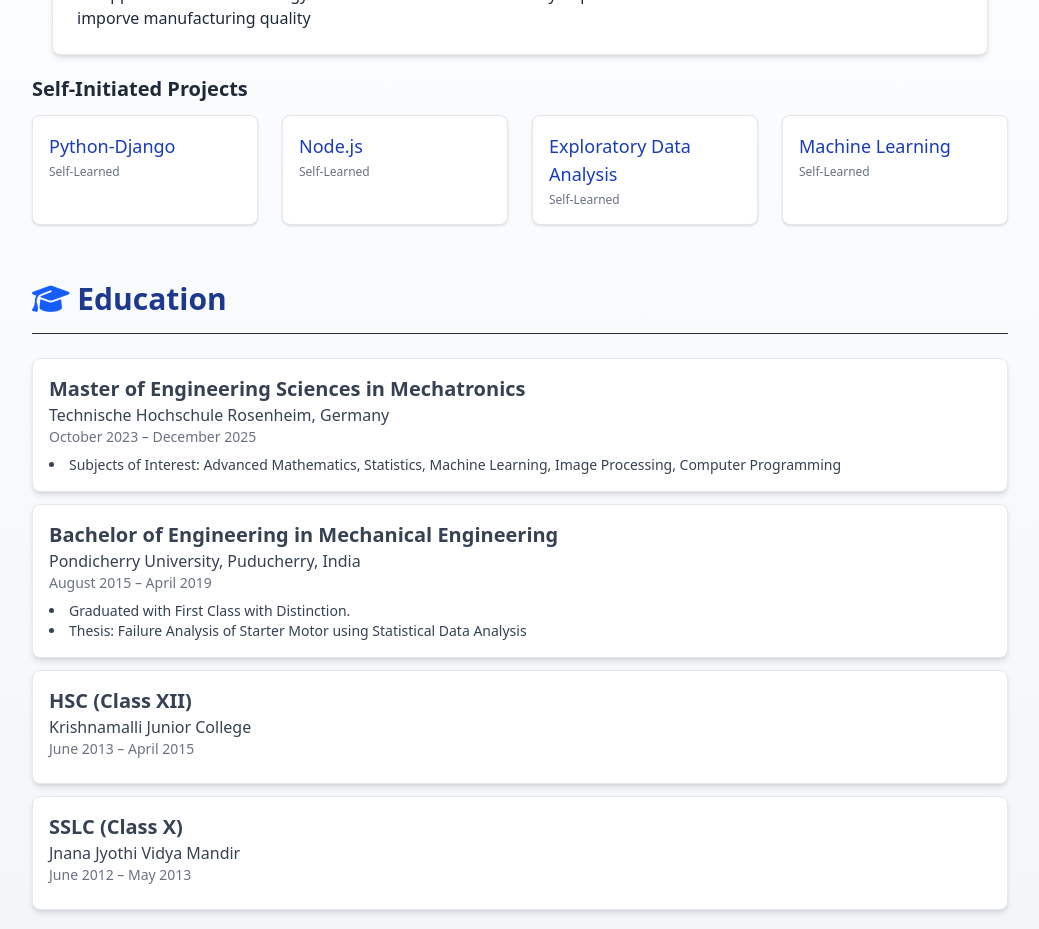
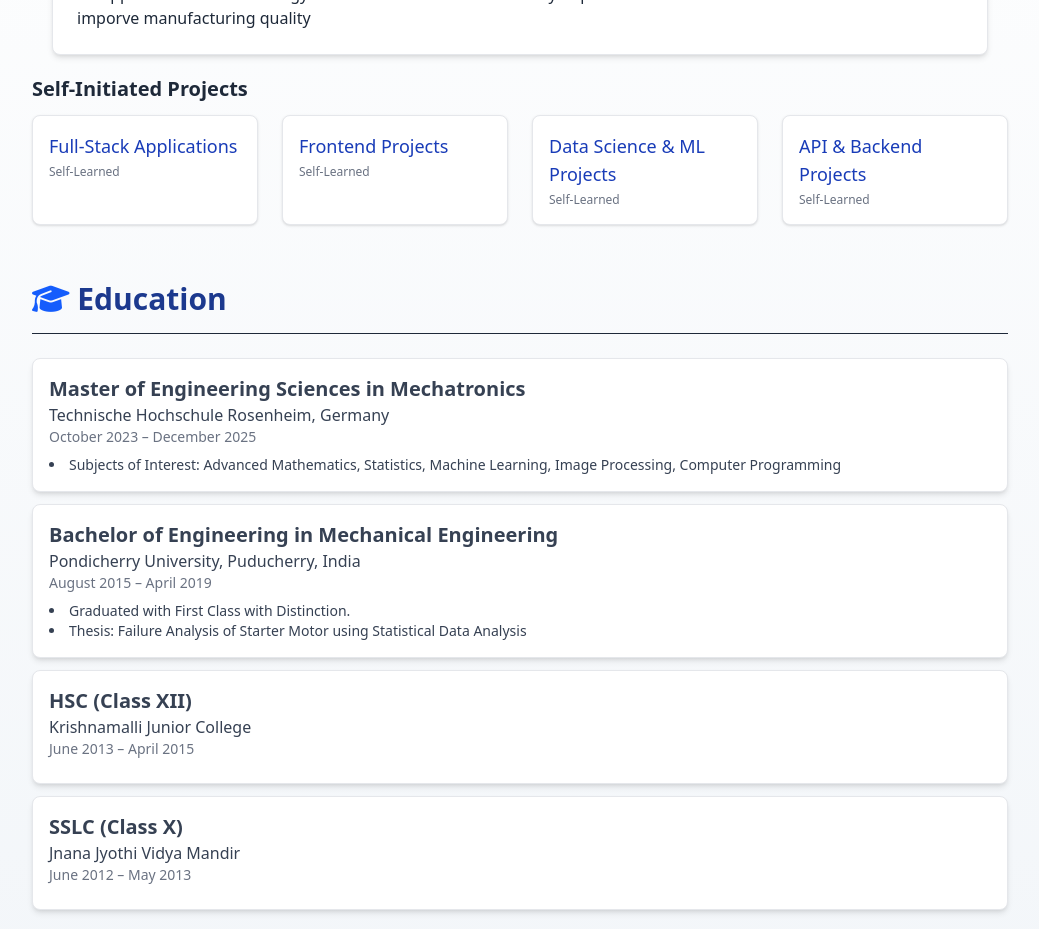
Before and after one commit to Selvam-DG/My_Portfolio, a React (Vite) app: page /about in a window 1280 px wide. Shown: the part 2200-3129 px from the top of the page, without its empty margins (120-1159 px from the left). Built offline with nearby package versions, Linux system fonts and the light colour scheme.

Commit message:
updated images dir

```diff
--- a/src/Pages/Home.jsx
+++ b/src/Pages/Home.jsx
@@ -1,3 +1,5 @@
+// import myPhoto from '/images/my_phtot.jpg';
+
 export default function Home() {
     return (
         <div className="min-h-screen mx-auto flex flex-col md:flex-row items-center justify-center text-center md:text-right text-white bg-[url('/images/background1.jpg')] bg-cover  ">
@@ -6,7 +8,7 @@ export default function Home() {
             <p className="text-xl">Software Engineer || Data Scientist</p>
             </div>
             <div className="md:w-1/2 flex justify-center md:justify-start md:px-6 mt-4">
-                <img src="/images/my_photo.jpg" alt="Selvam Dasari Image" className="rounded-full w-45 h-45 md:w-64 md:h-64 object-cover" />
+                <img src="/My_Portfolio/images/my_photo.jpg" alt="Selvam Dasari Image" className="rounded-full w-45 h-45 md:w-64 md:h-64 object-cover" />
             </div>
 
         </div>
--- a/src/Pages/Projects.jsx
+++ b/src/Pages/Projects.jsx
@@ -10,7 +10,7 @@ import ProjectCard from "../components/ProjectCard";
         description:
         "A role-based project management platform for tracking projects and tasks across all employee in an organistaion.",
         stack: ['Django Restframework', "React",'REST API', 'SQLite'],
-        image: "public/images/project-management.jpg",
+        image: "/My_Portfolio/images/project-management.jpg",
         github: "https://github.com/Selvam-DG/Efficio",
         demo: null,
         category: 'Full-Stack Applications',
@@ -32,7 +32,7 @@ import ProjectCard from "../components/ProjectCard";
         description:
         "A blog application with a decoupled architecture using Django APIs, Supabase for backend services, and  a modern React frontend.",
         stack: ['Django Rest Framework', 'Supabase', 'React', 'PostgreSQL'],
-        image: "/images/blog.png",
+        image: "/My_Portfolio/images/blog.png",
         github: "https://github.com/Selvam-DG/Blog-DSRT",
         demo: 'https://blog-drp.vercel.app/',
         category : "API & Backend Services",
@@ -43,7 +43,7 @@ import ProjectCard from "../components/ProjectCard";
     description:
     "A weather visualization dashboard that fetches real-time weather data via OpenMeteo API and display it using responsive UI.",
     stack: [ 'React', 'Tailwind CSS', 'OpenMeteo API'],
-    image: "/images/weather_forecast.jpg",
+    image: "/My_Portfolio/images/weather_forecast.jpg",
     github: "https://github.com/Selvam-DG/Blog-DSRT",
     demo: 'https://blog-drp.vercel.app/',
     category : "Frontend Projects",
--- a/src/components/AboutPage/AcaProjects.jsx
+++ b/src/components/AboutPage/AcaProjects.jsx
@@ -30,10 +30,10 @@ export default function Projects(){
     ]
 
     const personalProjects = [
-        {title: 'Python-Django ', route: '/projects/Django '},
-        {title: 'Node.js', route: '/projects/Nodejs '},
-        {title: 'Exploratory Data Analysis', route: ' '},
-        {title: 'Machine Learning', route: ' '},
+        {title: 'Full-Stack Applications ', route: '/projects#full-stack-apps'},
+        {title: 'Frontend Projects', route: '/projects#frontend'},
+        {title: 'Data Science & ML Projects', route: '/projects#ds-ml'},
+        {title: 'API & Backend Projects', route: '/projects#api-backend'},
 
 
 
--- a/src/components/ProjectCard.jsx
+++ b/src/components/ProjectCard.jsx
@@ -2,7 +2,7 @@ export default function ProjectCard({ project }) {
 
     return (
         <div className="bg-white rounded-xl shadow-md transition hover:shadow-xl ">
-            <div className="h-48 bg-cover bg-center rounded" style={{backgroundImage: `url(${project.image ||"public/images/smooth-dark-blue.jpg" })`}}></div>
+            <div className="h-48 bg-cover bg-center rounded" style={{backgroundImage: `url(${project.image ||"/My_Portfolio/images/smooth-dark-blue.jpg" })`}}></div>
             <div className="p-4">
                 <h3 className="text-xl font-bold mb-1"> {project.title}</h3>
                 <p className="text-sm text-gray-600 mb-2">{project.description}</p>
```
